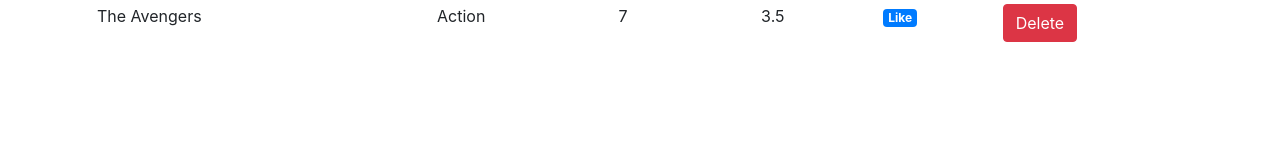
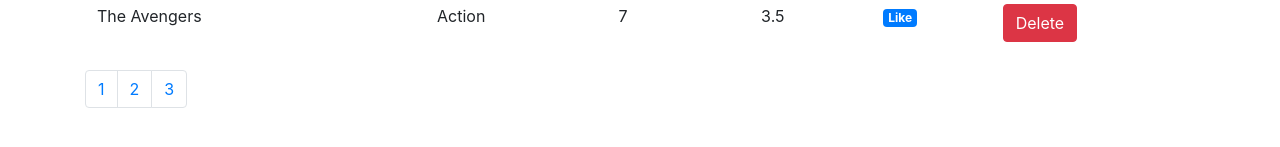
Before and after one commit to teyouale/mastering_react, a React (Create React App) app: page / in a window 1280 px wide. Shown: the part 607-754 px from the top of the page. Built offline with nearby package versions, Linux system fonts and the light colour scheme.

Commit message:
List Panginaton Components Statically

```diff
--- a/src/App.js
+++ b/src/App.js
@@ -1,5 +1,5 @@
-import React from "react";
-import Movies from "./components/Movies";
+import React from 'react';
+import Movies from './components/Movies';
 
 function App() {
   return (
--- a/src/components/Movies.js
+++ b/src/components/Movies.js
@@ -1,6 +1,7 @@
-import React, { Component } from "react";
-import Like from "./Like";
-import { getMovies } from "../services/fakeMovieService";
+import React, { Component } from 'react';
+import Like from './Like';
+import Pagination from './Pagination';
+import { getMovies } from '../services/fakeMovieService';
 
 class Movies extends Component {
   state = {
@@ -17,6 +18,10 @@
     movies[index] = { ...movies[index] };
     movies[index].liked = !movies[index].liked;
     this.setState({ movies });
+  };
+
+  handlePagination = num => {
+    console.log('Pagination Clicked', num);
   };
 
   render() {
@@ -62,11 +67,12 @@
               ))}
             </tbody>
           </table>
+          <Pagination handlePagination={this.handlePagination} />
         </div>
       );
     else
       return (
-        <h2 className='container' style={{ margin: 10, textAlign: "center" }}>
+        <h2 className='container' style={{ margin: 10, textAlign: 'center' }}>
           No Movies Database
         </h2>
       );
--- /dev/null
+++ b/src/components/Pagination.js
@@ -0,0 +1,38 @@
+import React, { Component } from 'react';
+
+class Pagination extends Component {
+  render() {
+    return (
+      <nav aria-label='Page navigation example' classNameName='m-4'>
+        <ul className='pagination'>
+          <li className='page-item'>
+            <a
+              className='page-link'
+              onClick={() => this.props.handlePagination(1)}
+            >
+              1
+            </a>
+          </li>
+          <li className='page-item'>
+            <a
+              className='page-link'
+              onClick={() => this.props.handlePagination(2)}
+            >
+              2
+            </a>
+          </li>
+          <li className='page-item'>
+            <a
+              className='page-link'
+              onClick={() => this.props.handlePagination(3)}
+            >
+              3
+            </a>
+          </li>
+        </ul>
+      </nav>
+    );
+  }
+}
+
+export default Pagination;
```
